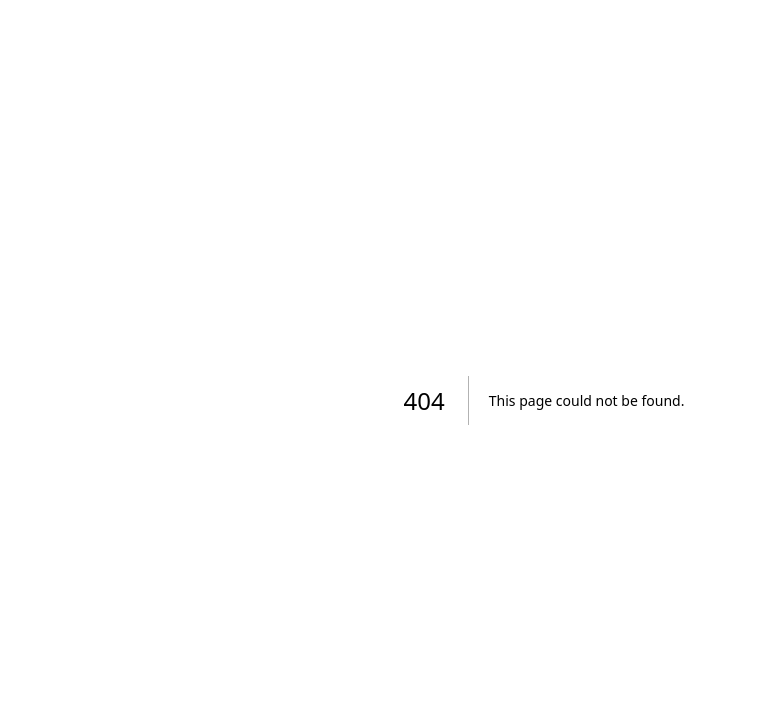
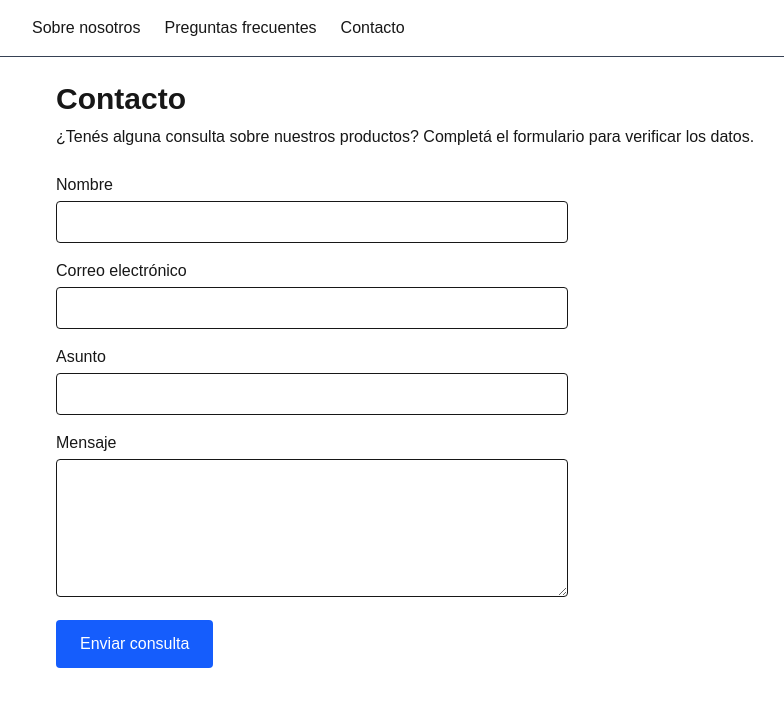
Before and after one commit to Joaquin-CasVar/Carpincho-Informatica-Next.js, a Next.js app: page /about/contacto in a window 1280 px wide. Before the commit this address had no page. Shown: the top 706 px of the page, without its empty margins (96-880 px from the left). Built offline with nearby package versions, Linux system fonts and the light colour scheme.

Commit message:
feat(about): implementar about, FAQ y contacto con Zod

```diff
--- /dev/null
+++ b/src/app/about/contacto/page.jsx
@@ -0,0 +1,162 @@
+
+'use client';
+
+import { useState } from 'react';
+import { contactoSchema } from '@/schemas/contactoSchema';
+
+const formularioInicial = {
+  nombre: '',
+  email: '',
+  asunto: '',
+  mensaje: '',
+};
+
+const campos = [
+  ['nombre', 'Nombre'],
+  ['email', 'Correo electrónico'],
+  ['asunto', 'Asunto'],
+];
+
+export default function ContactoPage() {
+  const [form, setForm] = useState(formularioInicial);
+  const [errores, setErrores] = useState({});
+  const [mensaje, setMensaje] = useState('');
+
+  const handleChange = (e) => {
+    const { name, value } = e.target;
+
+    setForm((prev) => ({
+      ...prev,
+      [name]: value,
+    }));
+
+    setErrores((prev) => ({
+      ...prev,
+      [name]: undefined,
+    }));
+
+    setMensaje('');
+  };
+
+  const handleSubmit = (e) => {
+    e.preventDefault();
+
+    setErrores({});
+    setMensaje('');
+
+    // Validar el formulario usando Zod
+    const resultado = contactoSchema.safeParse(form);
+
+    if (!resultado.success) {
+      const erroresCampos = {};
+
+      resultado.error.issues.forEach((issue) => {
+        const campo = issue.path[0];
+
+        if (campo && !erroresCampos[campo]) {
+          erroresCampos[campo] = issue.message;
+        }
+      });
+
+      setErrores(erroresCampos);
+      return;
+    }
+
+    // Todavía no existe un endpoint para enviar consultas
+    setMensaje(
+      'Los datos son válidos. El envío de consultas todavía no está habilitado.'
+    );
+  };
+
+  return (
+    <main className="space-y-6">
+      <div>
+        <h1 className="text-3xl font-bold">
+          Contacto
+        </h1>
+
+        <p className="mt-2">
+          ¿Tenés alguna consulta sobre nuestros productos?
+          Completá el formulario para verificar los datos.
+        </p>
+      </div>
+
+      <form
+        onSubmit={handleSubmit}
+        noValidate
+        className="max-w-lg space-y-4"
+      >
+        {campos.map(([name, label]) => (
+          <div key={name}>
+            <label htmlFor={name} className="mb-1 block">
+              {label}
+            </label>
+
+            <input
+              id={name}
+              name={name}
+              type={name === 'email' ? 'email' : 'text'}
+              value={form[name]}
+              onChange={handleChange}
+              aria-invalid={Boolean(errores[name])}
+              aria-describedby={
+                errores[name] ? `${name}-error` : undefined
+              }
+              className="w-full rounded border p-2"
+            />
+
+            {errores[name] && (
+              <p
+                id={`${name}-error`}
+                className="mt-1 text-sm text-red-500"
+              >
+                {errores[name]}
+              </p>
+            )}
+          </div>
+        ))}
+
+        <div>
+          <label htmlFor="mensaje" className="mb-1 block">
+            Mensaje
+          </label>
+
+          <textarea
+            id="mensaje"
+            name="mensaje"
+            rows={5}
+            value={form.mensaje}
+            onChange={handleChange}
+            aria-invalid={Boolean(errores.mensaje)}
+            aria-describedby={
+              errores.mensaje ? 'mensaje-error' : undefined
+            }
+            className="w-full rounded border p-2"
+          />
+
+          {errores.mensaje && (
+            <p
+              id="mensaje-error"
+              className="mt-1 text-sm text-red-500"
+            >
+              {errores.mensaje}
+            </p>
+          )}
+        </div>
+
+        {mensaje && (
+          <p role="status" className="text-amber-600">
+            {mensaje}
+          </p>
+        )}
+
+        <button
+          type="submit"
+          className="rounded bg-blue-600 px-6 py-3 text-white"
+        >
+          Enviar consulta
+        </button>
+      </form>
+    </main>
+  );
+}
--- /dev/null
+++ b/src/app/about/faq/page.jsx
@@ -0,0 +1,66 @@
+
+const preguntas = [
+  {
+    pregunta: '¿Qué productos ofrece Carpincho Informática?',
+    respuesta:
+      'La tienda cuenta con un catálogo de productos informáticos, como procesadores, placas de video y otros componentes.',
+  },
+  {
+    pregunta: '¿Cómo puedo consultar los productos?',
+    respuesta:
+      'Podés navegar por el catálogo de la tienda y consultar la información disponible de cada producto.',
+  },
+  {
+    pregunta: '¿Necesito una cuenta para comprar?',
+    respuesta:
+      'El sistema contempla cuentas de clientes. Los requisitos de autenticación para realizar compras dependerán de la implementación del proceso de ventas.',
+  },
+  {
+    pregunta: '¿Qué métodos de pago aceptan?',
+    respuesta:
+      'Los métodos de pago todavía no fueron definidos para el proyecto. Esta información se actualizará cuando estén disponibles.',
+  },
+  {
+    pregunta: '¿Realizan envíos?',
+    respuesta:
+      'Las condiciones de envío todavía no fueron definidas. Podés consultar la sección de contacto para obtener más información.',
+  },
+  {
+    pregunta: '¿Cómo puedo comunicarme con la tienda?',
+    respuesta:
+      'Podés ingresar a la sección Contacto, donde encontrarás el formulario de consultas.',
+  },
+];
+
+export default function FAQPage() {
+  return (
+    <main className="space-y-6">
+      <div>
+        <h1 className="text-3xl font-bold">
+          Preguntas frecuentes
+        </h1>
+
+        <p className="mt-2">
+          Encontrá respuestas a las consultas más comunes.
+        </p>
+      </div>
+
+      <section className="space-y-3">
+        {preguntas.map((item) => (
+          <details
+            key={item.pregunta}
+            className="rounded-lg border p-4"
+          >
+            <summary className="cursor-pointer font-semibold">
+              {item.pregunta}
+            </summary>
+
+            <p className="mt-3">
+              {item.respuesta}
+            </p>
+          </details>
+        ))}
+      </section>
+    </main>
+  );
+}
--- /dev/null
+++ b/src/app/about/layout.jsx
@@ -0,0 +1,28 @@
+
+import Link from 'next/link';
+
+export default function AboutLayout({ children }) {
+  return (
+    <div className="min-h-screen">
+      <nav className="border-b border-gray-700 p-4">
+        <div className="mx-auto flex max-w-5xl flex-wrap gap-6">
+          <Link href="/about" className="hover:text-blue-500">
+            Sobre nosotros
+          </Link>
+
+          <Link href="/about/faq" className="hover:text-blue-500">
+            Preguntas frecuentes
+          </Link>
+
+          <Link href="/about/contacto" className="hover:text-blue-500">
+            Contacto
+          </Link>
+        </div>
+      </nav>
+
+      <div className="mx-auto max-w-5xl p-6">
+        {children}
+      </div>
+    </div>
+  );
+}
--- /dev/null
+++ b/src/app/about/page.jsx
@@ -0,0 +1,88 @@
+
+import Link from 'next/link';
+
+export default function AboutPage() {
+  return (
+    <main className="space-y-8">
+      <section className="space-y-4">
+        <h1 className="text-3xl font-bold">
+          Sobre Carpincho Informática
+        </h1>
+
+        <p className="text-lg">
+          Carpincho Informática es una tienda dedicada
+          a la comercialización de computadoras,
+          componentes y accesorios tecnológicos.
+        </p>
+
+        <p>
+          Nuestro objetivo es facilitar el acceso a
+          productos de informática, ofreciendo una
+          plataforma donde los clientes puedan
+          explorar nuestro catálogo y encontrar
+          los componentes que necesitan.
+        </p>
+      </section>
+
+      <section className="grid gap-4 md:grid-cols-3">
+        <article className="rounded-lg border p-5">
+          <h2 className="mb-2 text-xl font-semibold">
+            Productos
+          </h2>
+          <p>
+            Computadoras, procesadores, placas de video
+            y accesorios para diferentes necesidades.
+          </p>
+        </article>
+
+        <article className="rounded-lg border p-5">
+          <h2 className="mb-2 text-xl font-semibold">
+            Tecnología
+          </h2>
+          <p>
+            Un catálogo organizado para facilitar
+            la búsqueda de productos informáticos.
+          </p>
+        </article>
+
+        <article className="rounded-lg border p-5">
+          <h2 className="mb-2 text-xl font-semibold">
+            Atención
+          </h2>
+          <p>
+            Un espacio para resolver consultas
+            sobre productos y funcionamiento
+            de la tienda.
+          </p>
+        </article>
+      </section>
+
+      <section className="space-y-3">
+        <h2 className="text-2xl font-semibold">
+          ¿Necesitás ayuda?
+        </h2>
+
+        <p>
+          Consultá nuestras preguntas frecuentes
+          o visitá la página de contacto.
+        </p>
+
+        <div className="flex flex-wrap gap-4">
+          <Link
+            href="/about/faq"
+            className="rounded bg-blue-600 px-4 py-2 text-white"
+          >
+            Preguntas frecuentes
+          </Link>
+
+          <Link
+            href="/about/contacto"
+            className="rounded border px-4 py-2"
+          >
+            Contacto
+          </Link>
+        </div>
+      </section>
+    </main>
+  );
+}
--- /dev/null
+++ b/src/schemas/contactoSchema.js
@@ -0,0 +1,21 @@
+
+import { z } from 'zod';
+
+export const contactoSchema = z.object({
+  nombre: z.string()
+    .trim()
+    .min(2, 'El nombre debe tener al menos 2 caracteres')
+    .max(100, 'El nombre no puede superar 100 caracteres'),
+
+  email: z.email('Ingresá un correo electrónico válido'),
+
+  asunto: z.string()
+    .trim()
+    .min(3, 'El asunto debe tener al menos 3 caracteres')
+    .max(150, 'El asunto no puede superar 150 caracteres'),
+
+  mensaje: z.string()
+    .trim()
+    .min(10, 'El mensaje debe tener al menos 10 caracteres')
+    .max(1000, 'El mensaje no puede superar 1000 caracteres'),
+});
```
